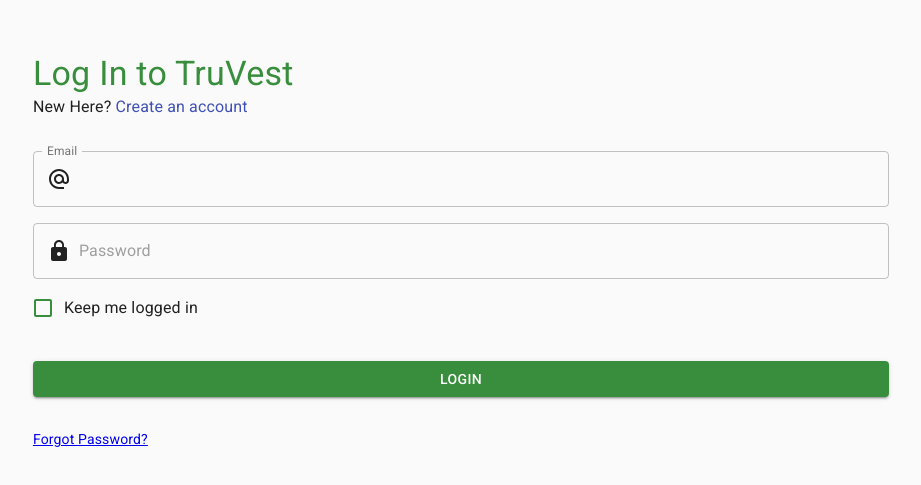
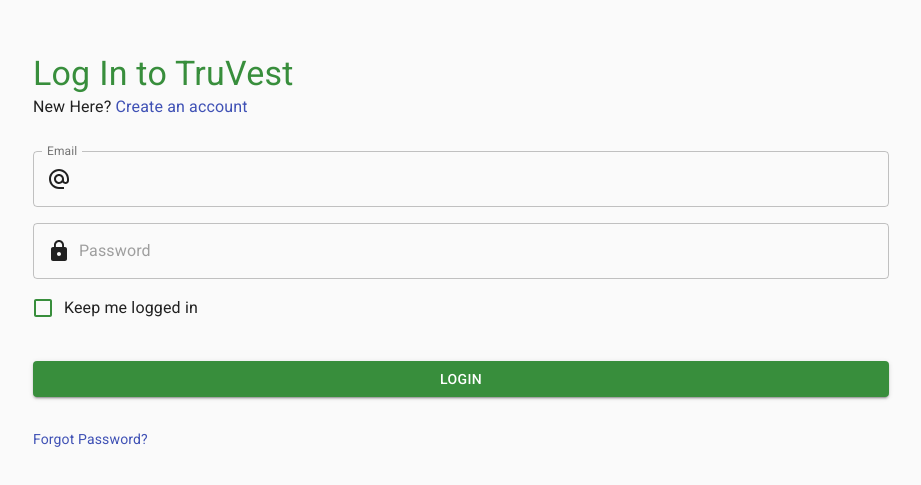
Before and after one commit to Ashank-Dsouza/Front-end-Estate-Asset-Management, a React (Create React App) app: page / in a window 1280 px wide. Shown: the part 141-626 px from the top of the page, without its empty margins (179-1100 px from the left). Built offline with nearby package versions, Linux system fonts and the light colour scheme.

Commit message:
ui in working state

```diff
--- a/src/pages/LoginPage.js
+++ b/src/pages/LoginPage.js
@@ -14,6 +14,7 @@
     CssBaseline
 } from "@material-ui/core";
 import { makeStyles } from "@material-ui/core/styles";
+import { Link as RouterLink } from 'react-router-dom';
 import { TextField } from "@material-ui/core";
 import AlternateEmailIcon from '@material-ui/icons/AlternateEmail';
 import AccountCircleIcon from "@material-ui/icons/AccountCircle";
@@ -102,7 +103,7 @@
                             Log In to TruVest
                         </Typography>
                         <Typography>
-                            New Here? <Link href="/#sign-up"> Create an account</Link>
+                            New Here?  <Link href="/#sign-up"> Create an account</Link>
                         </Typography>
                         <Box my={4} mb={2}>
                             <TextField
@@ -145,7 +146,7 @@
                             <Button onClick={() => submitLoginDetails()} fullWidth className={classes.loginButton} variant="contained">
                                 Login
                             </Button>
-                            <NavLink exact to="/forgot-password" activeClassName="PageSwitcher__Item--Active" className="PageSwitcher__Item">Forgot Password?</NavLink>
+                            <Link exact to="/forgot-password" activeClassName="PageSwitcher__Item--Active" className="PageSwitcher__Item">Forgot Password?</Link>
 
                             {/* <Link>Forgot Password?</Link> */}
                         </Box>
```
Also changed, not shown: src/App.js (+14 -3 lines).
